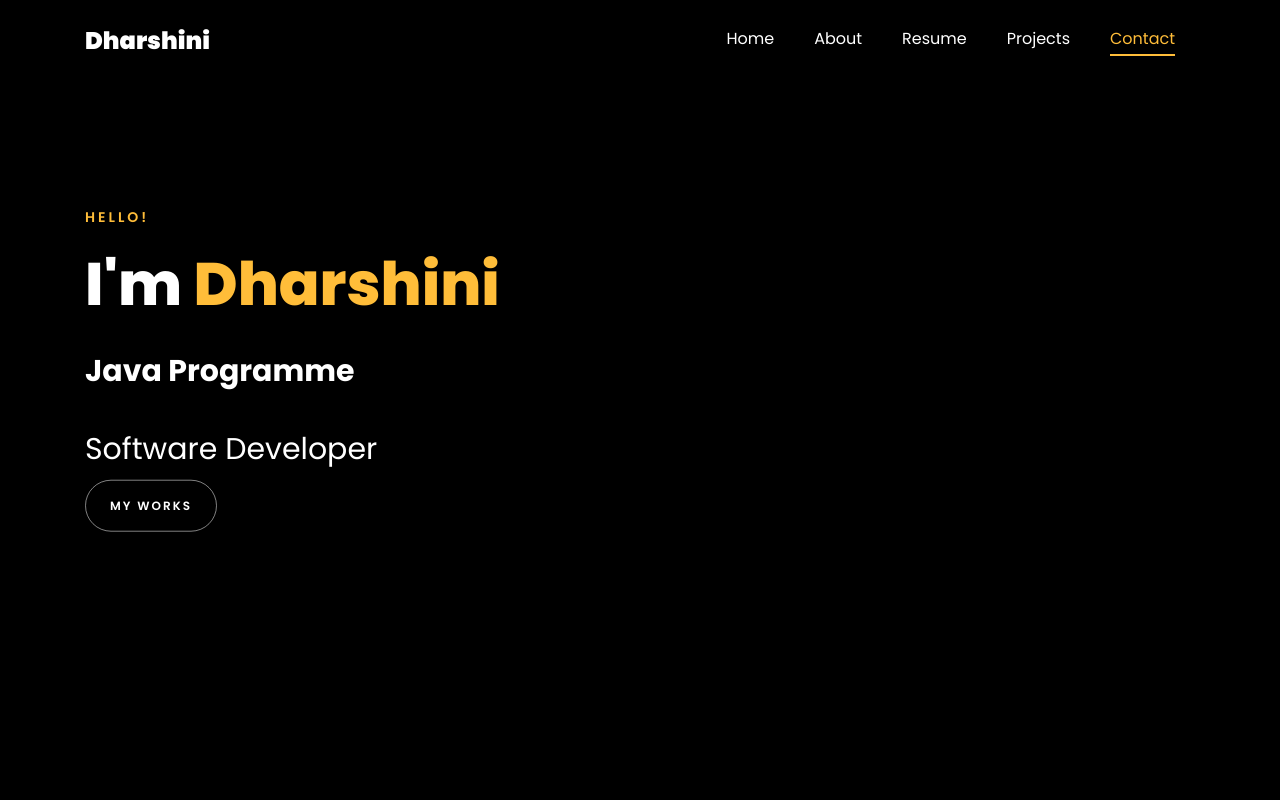
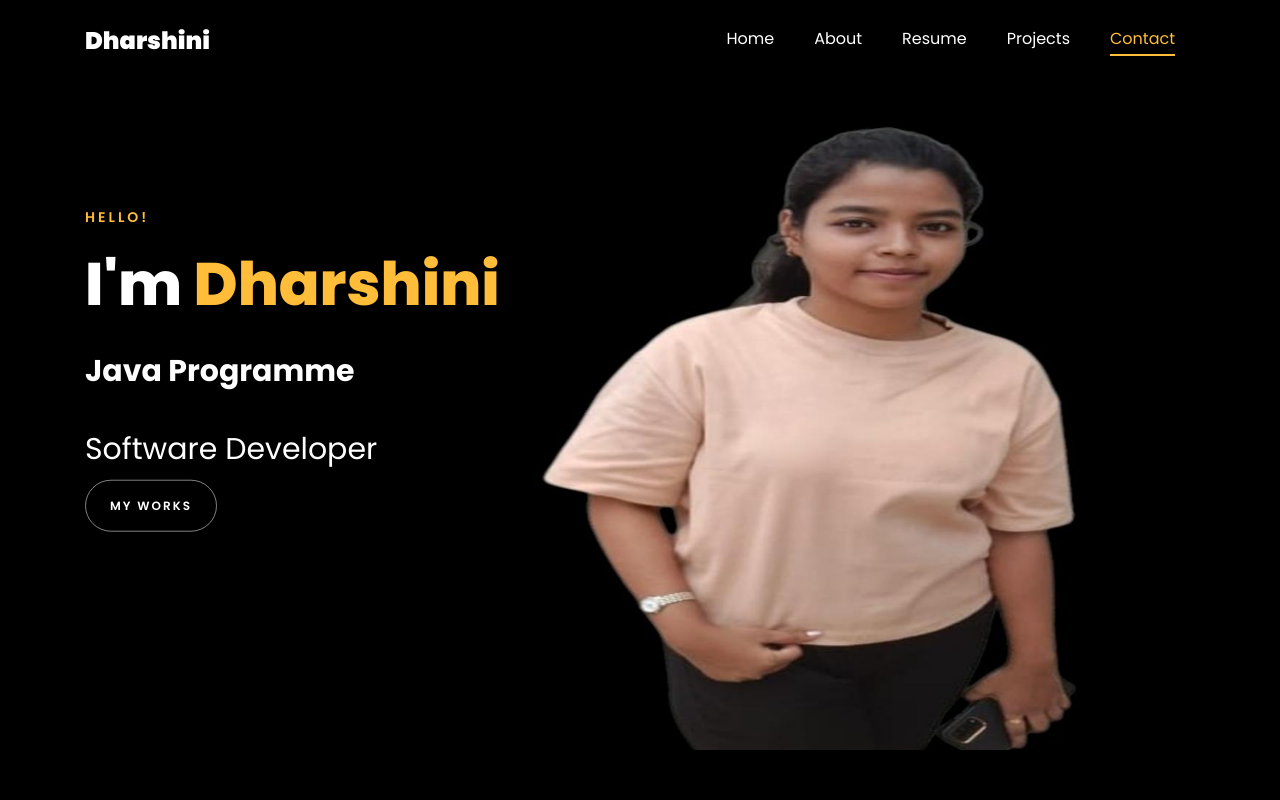
Before and after one commit to Dharshinistalin/portfolio, a plain HTML site: page index.html in a window 1280 px wide. Shown: the top 800 px of the page. Drawn offline with Linux system fonts and the light colour scheme; files whose address does not match are found by name.

Commit message:
Update index.html

```diff
--- a/index.html
+++ b/index.html
@@ -141,7 +141,7 @@
 	      	<div class="overlay"></div>
 	         <div class="container">
 	          <div class="row d-md-flex no-gutters slider-text align-items-end justify-content-end" data-scrollax-parent="true">
-	          	<div class="one-third js-fullheight order-md-last img"  style="background-image:url(images/resized_image_1000x1194.jpg.jpg) ;margin-left:40%;margin-bottom: 80%;">
+	          	<div class="one-third js-fullheight order-md-last img"  style="background-image:url(images/resized_image_1000x1100.jpg) ;margin-left:40%;margin-bottom: 80%;">
 	          	 <div class="overlay"></div>
 	          	</div>
 		          <div class="one-forth d-flex  align-items-center ftco-animate" data-scrollax=" properties: { translateY: '70%' }">
```
